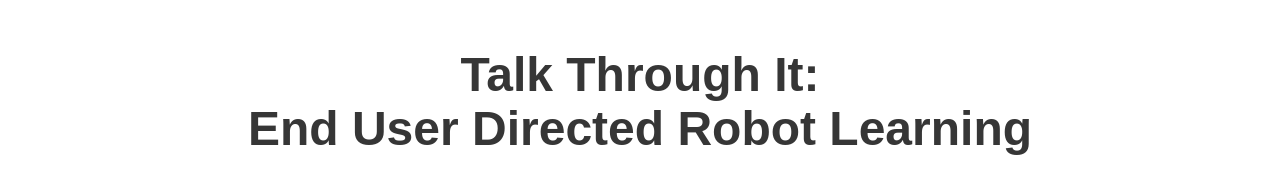
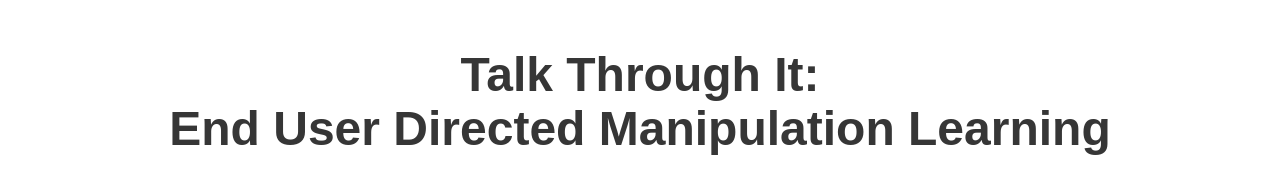
Before and after one commit to talk-through-it/talk-through-it.github.io, a plain HTML site: page index.html in a window 1280 px wide. Shown: the top 177 px of the page. Drawn offline with nearby package versions, Linux system fonts and the light colour scheme; some icons are missing; a web font is replaced by a local one.

Commit message:
title update

```diff
--- a/index.html
+++ b/index.html
@@ -114,7 +114,7 @@
     <div class="container is-max-desktop">
       <div class="columns is-centered">
         <div class="column has-text-centered">
-          <h1 class="title is-1 publication-title">Talk Through It:<br>End User Directed Robot Learning</h1>
+          <h1 class="title is-1 publication-title">Talk Through It:<br>End User Directed Manipulation Learning</h1>
           <div class="is-size-5 publication-authors">
             <span class="author-block">Carl Winge,</span>
             <span class="author-block">Adam Imdieke,</span>
```
